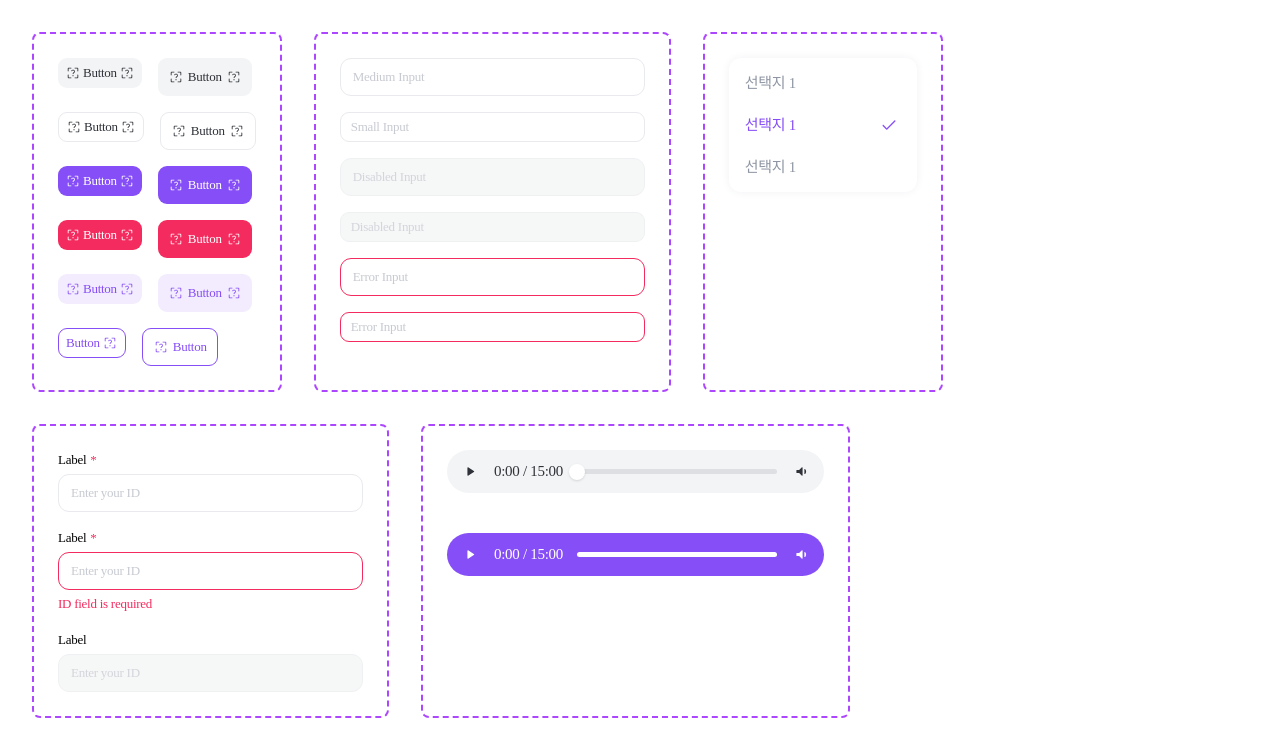
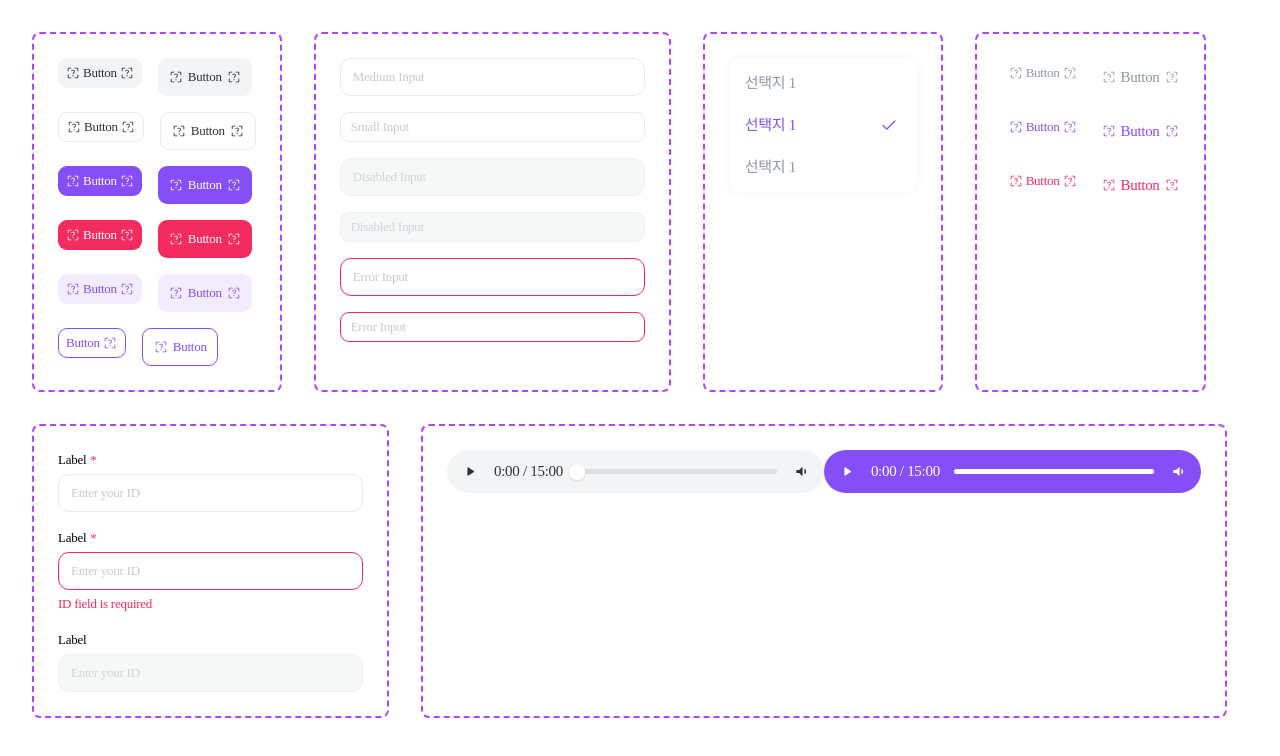
Before and after one commit to maum-irang/irang-app, a Next.js app: page / in a window 1280 px wide. Shown: the top 756 px of the page. Built offline with nearby package versions, Linux system fonts and the light colour scheme.

Commit message:
Add TextButton component and integrate it into Home page; implement size and variant props for flexible usage

```diff
--- a/src/app/page.tsx
+++ b/src/app/page.tsx
@@ -3,6 +3,7 @@ import { Input } from '@/shared/ui/Input';
 import { Form } from '@/shared/ui/Form';
 import { AudioControl } from '@/shared/ui/AudioControl';
 import { Selector } from '@/shared/ui/Selector';
+import { TextButton } from '@/shared/ui/TextButton';
 
 export default function Home() {
  const selectorOptions = [
@@ -57,6 +58,23 @@ export default function Home() {
        <div className="border-2 border-dashed border-purple-500 p-6 rounded-lg w-fit">
          <Selector options={selectorOptions} selectedId="2" />
        </div>
+
+       <div className="border-2 border-dashed border-purple-500 p-6 rounded-lg w-fit">
+         <div className="space-y-4">
+           <div className="flex gap-4">
+             <TextButton variant="default" size="small">Button</TextButton>
+             <TextButton variant="default" size="medium">Button</TextButton>
+           </div>
+           <div className="flex gap-4">
+             <TextButton variant="primary" size="small">Button</TextButton>
+             <TextButton variant="primary" size="medium">Button</TextButton>
+           </div>
+           <div className="flex gap-4">
+             <TextButton variant="danger" size="small">Button</TextButton>
+             <TextButton variant="danger" size="medium">Button</TextButton>
+           </div>
+         </div>
+       </div>
      </div>
 
      <div className="flex gap-8">
@@ -77,9 +95,7 @@ export default function Home() {
        <div className="border-2 border-dashed border-purple-500 p-6 rounded-lg w-fit">
          <div className="space-y-4">
            <AudioControl variant="default" playing={true} />
-         </div>
-         <div className="mt-10">
-            <AudioControl variant="core" playing={false} />
+           <AudioControl variant="core" playing={false} />
          </div>
        </div>
      </div>
--- a/src/shared/ui/TextButton/index.tsx
+++ b/src/shared/ui/TextButton/index.tsx
@@ -0,0 +1,78 @@
+'use client'
+import React from 'react';
+import { ExpandIcon } from '@/shared/ui/icons/ExpandIcon';
+
+type TextButtonVariant = 'default' | 'primary' | 'danger';
+type TextButtonSize = 'small' | 'medium';
+
+interface TextButtonProps {
+  children: React.ReactNode;
+  variant?: TextButtonVariant;
+  size?: TextButtonSize;
+  leftIcon?: React.ReactNode;
+  rightIcon?: React.ReactNode;
+  onClick?: () => void;
+  disabled?: boolean;
+  className?: string;
+}
+
+export const TextButton: React.FC<TextButtonProps> = ({
+  children,
+  variant = 'default',
+  size = 'small',
+  leftIcon = <ExpandIcon />,
+  rightIcon = <ExpandIcon />,
+  onClick = () => console.log('TextButton clicked!'),
+  disabled = false,
+  className = '',
+}) => {
+  const baseClasses = 'inline-flex justify-center items-center shrink-0 cursor-pointer bg-transparent border-none';
+
+  const sizeClasses: Record<TextButtonSize, string> = {
+    small: 'h-[30px] px-[7px] py-2 gap-[2px]',
+    medium: 'h-[38px] py-[10px] px-0 gap-1',
+  };
+
+  const variantClasses: Record<TextButtonVariant, string> = {
+    default: 'text-content-secondary',
+    primary: 'text-accent-primary',
+    danger: 'text-status-danger',
+  };
+
+  const textSizeClasses: Record<TextButtonSize, string> = {
+    small: 'text-[13px] leading-5 tracking-[-0.26px]',
+    medium: 'text-[15px] leading-[23px] tracking-[-0.3px]',
+  };
+
+  const iconSizeClasses: Record<TextButtonSize, string> = {
+    small: 'w-4 h-4 aspect-square',
+    medium: 'w-4 h-4 aspect-square',
+  };
+
+  const classes = `${baseClasses} ${sizeClasses[size]} ${variantClasses[variant]} ${className}`;
+
+  return (
+    <button
+      className={classes}
+      onClick={onClick}
+      disabled={disabled}
+    >
+      {leftIcon && (
+        <div className={iconSizeClasses[size]}>
+          {leftIcon}
+        </div>
+      )}
+      <span
+        className={`${textSizeClasses[size]} font-normal`}
+        style={{ fontFamily: 'Pretendard' }}
+      >
+        {children}
+      </span>
+      {rightIcon && (
+        <div className={iconSizeClasses[size]}>
+          {rightIcon}
+        </div>
+      )}
+    </button>
+  );
+};
```
